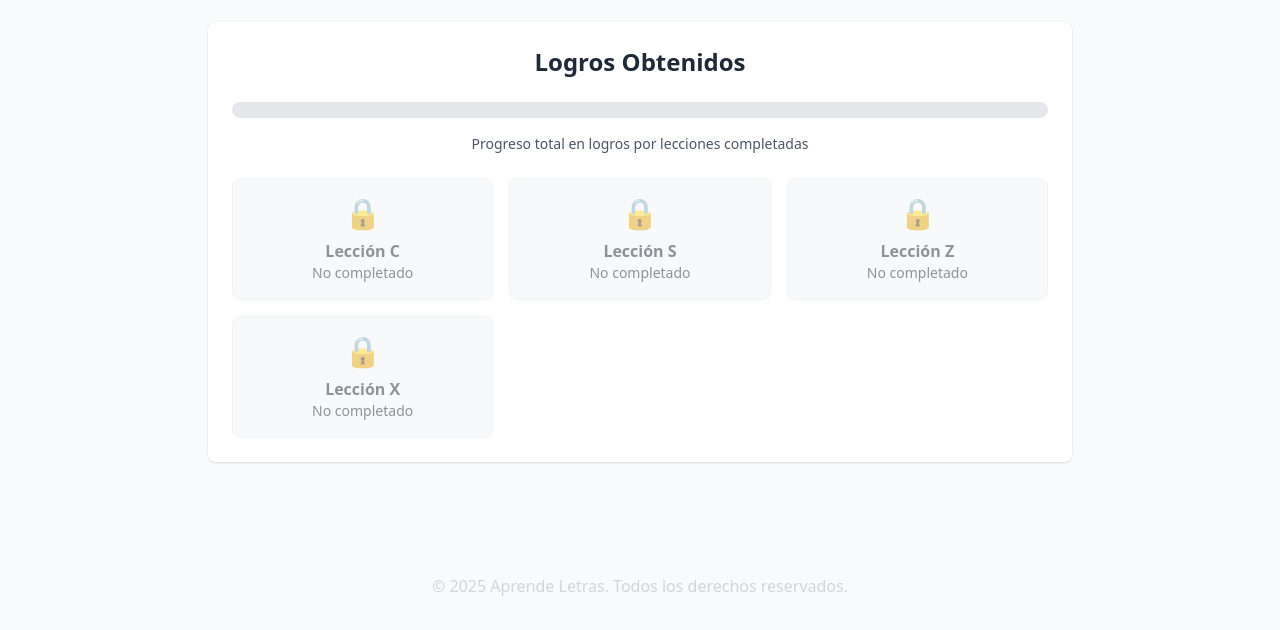
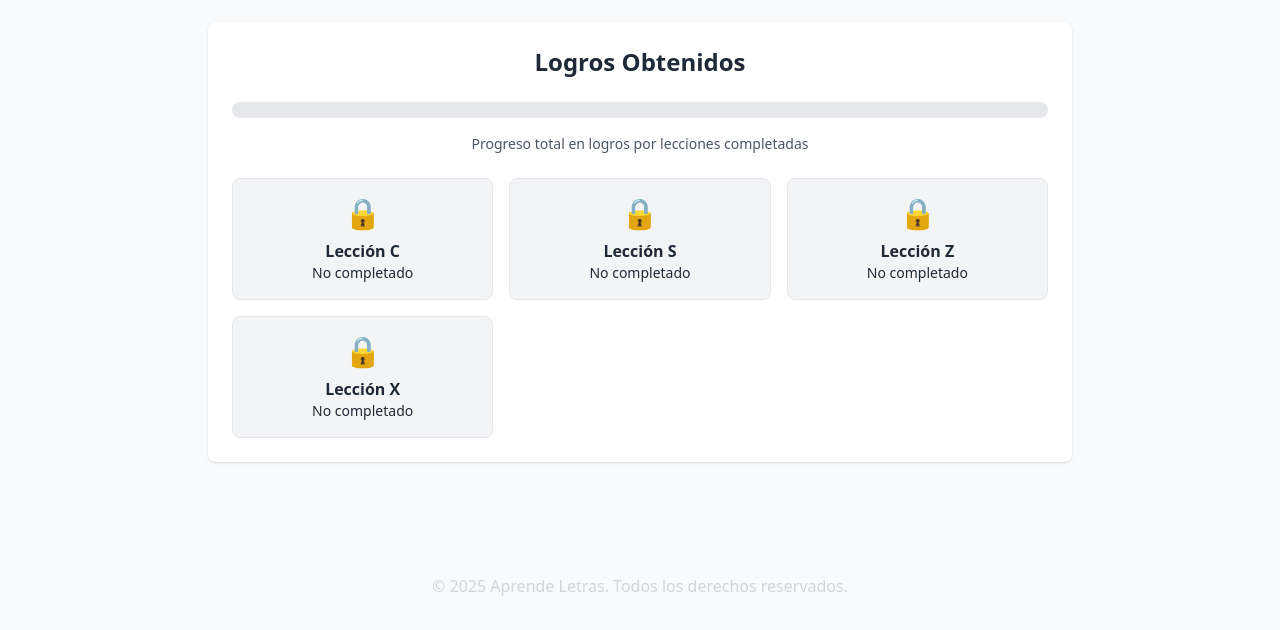
Before and after one commit to joelmolina54/proyecto-aulico, a plain HTML site: page html/logro.html in a window 1280 px wide. Shown: the part 66-696 px from the top of the page. Drawn offline with nearby package versions, Linux system fonts and the light colour scheme.

Commit message:
Add files via upload

```diff
--- a/html/logro.html
+++ b/html/logro.html
@@ -10,7 +10,7 @@
   <link rel="stylesheet" href="https://cdnjs.cloudflare.com/ajax/libs/font-awesome/6.4.0/css/all.min.css">
   <script src="https://code.jquery.com/jquery-3.6.0.min.js"></script>
   <script src="https://cdn.tailwindcss.com"></script>
-  <script src="../logros.js"></script>
+  <script src="../JS/logros.js"></script>
   <script src="../js.js"></script>
   <style>
     .fade-in {
@@ -33,7 +33,6 @@
       100% { transform: scale(1); opacity: 1; }
     }
   </style>
-
 </head>
 <body class="bg-gray-50 text-gray-800">
 
@@ -65,11 +64,10 @@
       </div>
       <p class="text-sm text-gray-600 text-center mb-6">Progreso total en logros por lecciones completadas</p>
       <div id="logros-detalle" class="grid grid-cols-2 md:grid-cols-3 gap-4">
+        <!-- Aquí se mostrarán los logros -->
+      </div>
       <div id="felicitacion" class="mt-6 text-center text-xl font-bold text-green-700 hidden celebration">
         🎉 ¡Eres un maestro de grafemas! 🏅
-</div>
-
-        <!-- Aquí se mostrarán los logros -->
       </div>
     </section>
   </main>
@@ -91,25 +89,22 @@
         if (unlocked) completados++;
 
         const div = document.createElement('div');
-        div.className = `p-4 text-center border rounded-lg ${unlocked ? 'bg-green-100' : 'bg-gray-100 opacity-50'}`;
+        div.className = `p-4 text-center border rounded-lg fade-in ${unlocked ? 'bg-green-100' : 'bg-gray-100 opacity-50'}`;
         div.innerHTML = `
           <div class="text-3xl mb-2">${unlocked ? logro.icono : '🔒'}</div>
           <h3 class="font-bold">${logro.titulo}</h3>
-          <p class="text-sm">${unlocked ? 'Completado' : 'No completado'}</p>
+          <p class="text-sm">${unlocked ? '✔ Completado' : 'No completado'}</p>
         `;
         contenedor.appendChild(div);
       });
 
       const porcentaje = Math.round((completados / logros.length) * 100);
       document.getElementById('logros-progress-bar').style.width = `${porcentaje}%`;
-    });
-    const porcentaje = Math.round((completados / logros.length) * 100);
-document.getElementById('logros-progress-bar').style.width = `${porcentaje}%`;
 
       if (porcentaje === 100) {
         document.getElementById('felicitacion').classList.remove('hidden');
       }
-
+    });
   </script>
 
   <footer class="bg-dark text-gray-300 py-8 mt-12">
```
Lines whose indentation alone changed are shown as unchanged.
